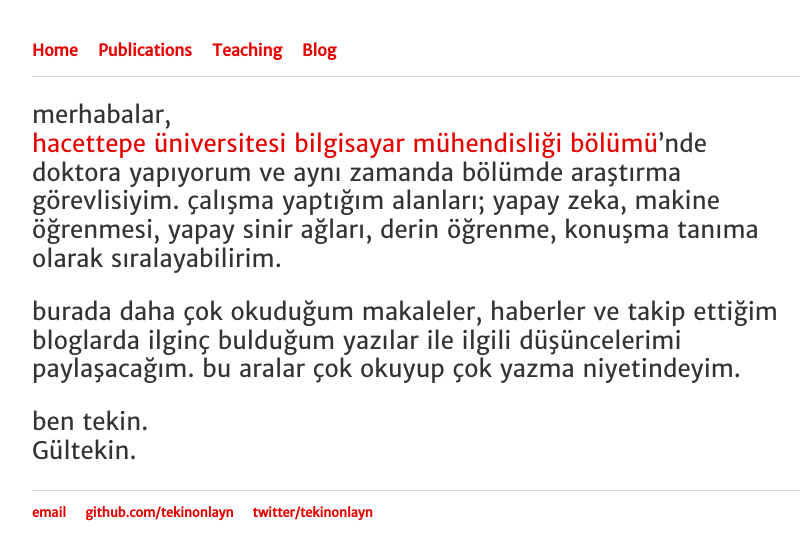
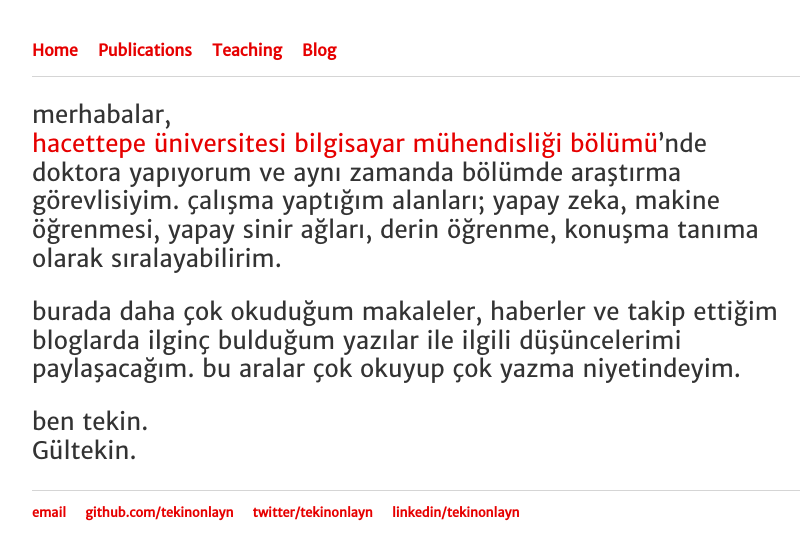
Before and after one commit to tekinonlayn/gi.github.io, a Jekyll site: the page built from about/index.html, in a window 1280 px wide. Shown: the top 560 px of the page, without its empty margins (224-1031 px from the left). Built offline with Jekyll 4.4.1, drawn with Linux system fonts in a browser that asks for light colours.

Commit message:
Update default.html

```diff
--- a/_layouts/default.html
+++ b/_layouts/default.html
@@ -30,6 +30,7 @@
         		<li><a href="mailto:gultekin@cs.hacettepe.edu.tr" target="_blank">email</a></li>
         		<li><a href="https://github.com/tekinonlayn" target="_blank">github.com/tekinonlayn</a></li>
         		<li><a href="https://www.twitter.com/tekinonlayn" target="_blank">twitter/tekinonlayn</a></li>
+        		<li><a href="http://linkedin.com/in/tekinonlayn" target="_blank">linkedin/tekinonlayn</a></li>
 			</ul>
 		</footer>
 
```
